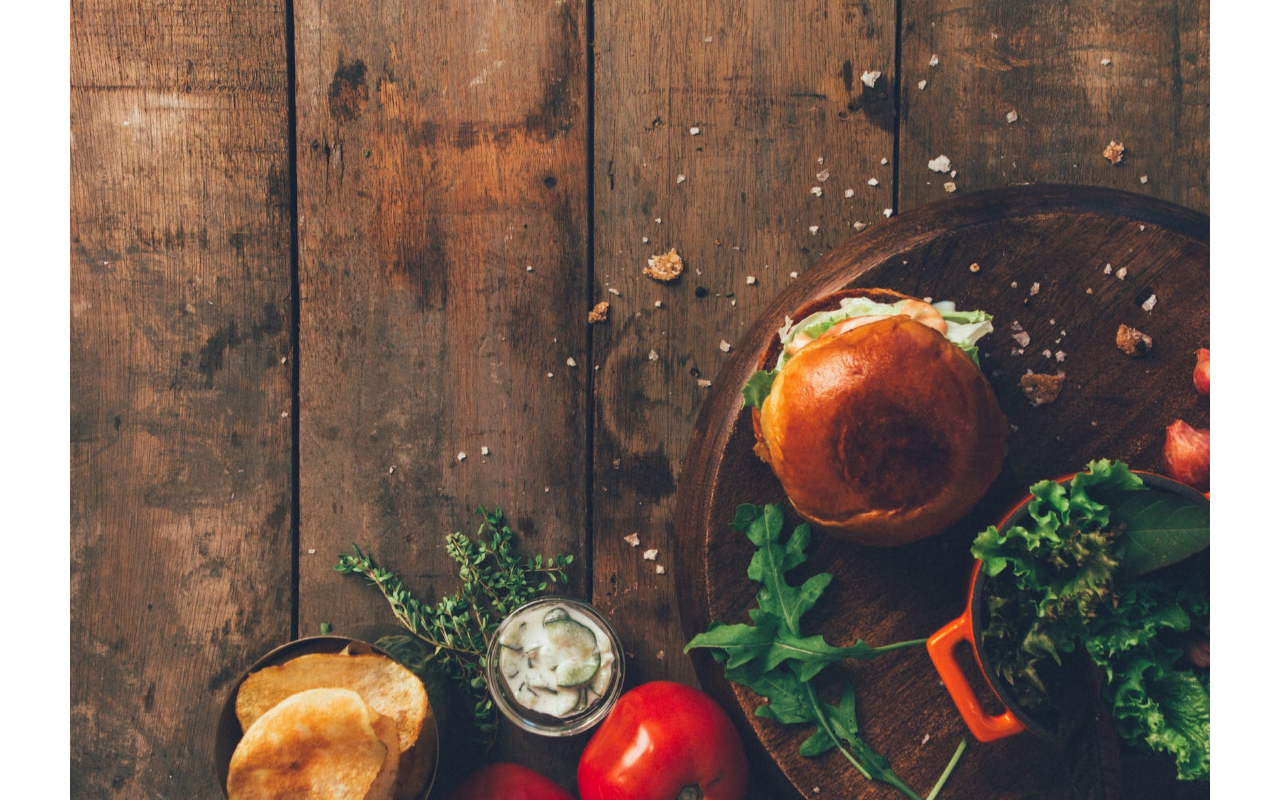
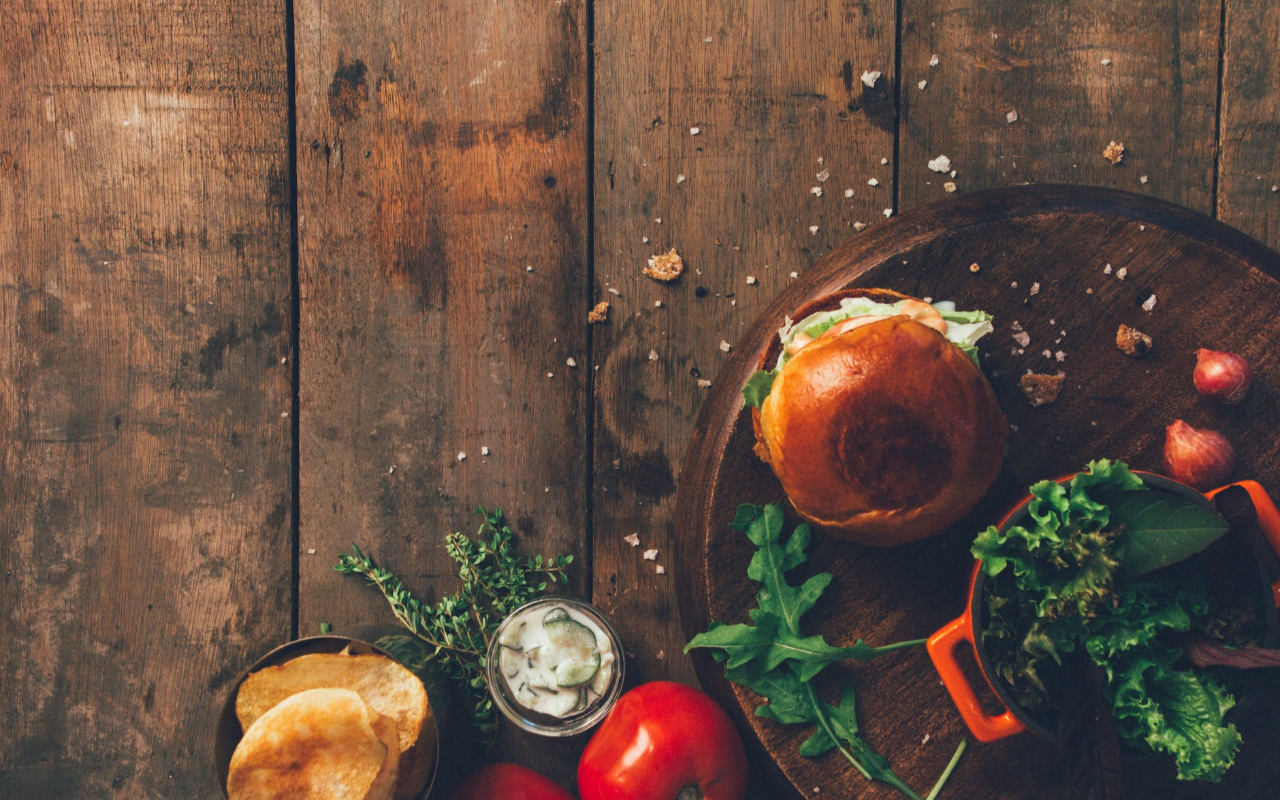
Before and after one commit to agentraghav/restaurant, a website built with webpack: page dist/index.html in a window 1280 px wide. Built offline with nearby package versions, Linux system fonts and the light colour scheme.

Commit message:
index html

```diff
--- a/dist/index.html
+++ b/dist/index.html
@@ -13,7 +13,7 @@
     <link rel="stylesheet" href="css/styles.css" />
   </head>
   <body>
-    <div class="container parallax">
+    <div class="container-fluid parallax">
       <div class="row">
         <div class="col id"></div>
       </div>
```
